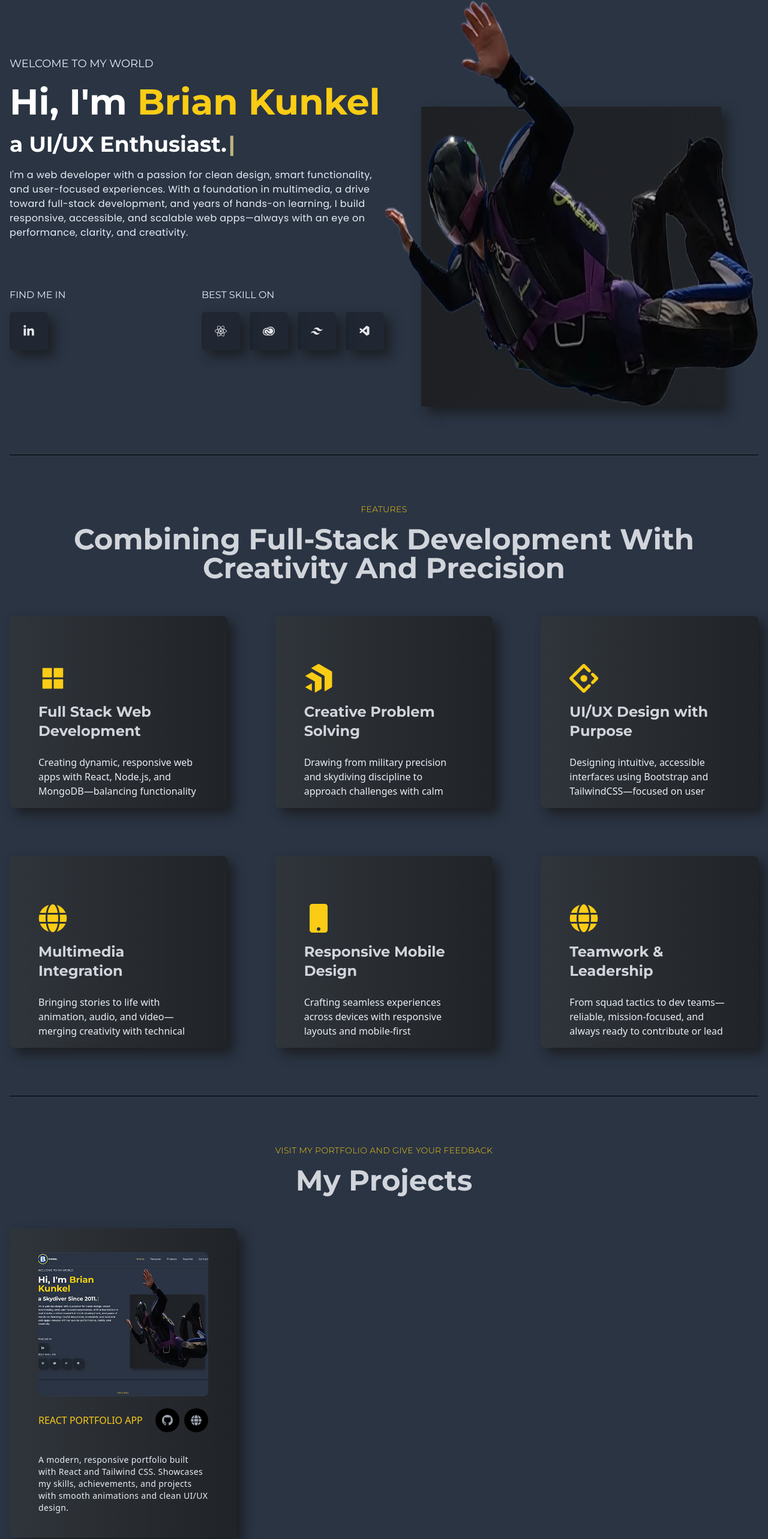
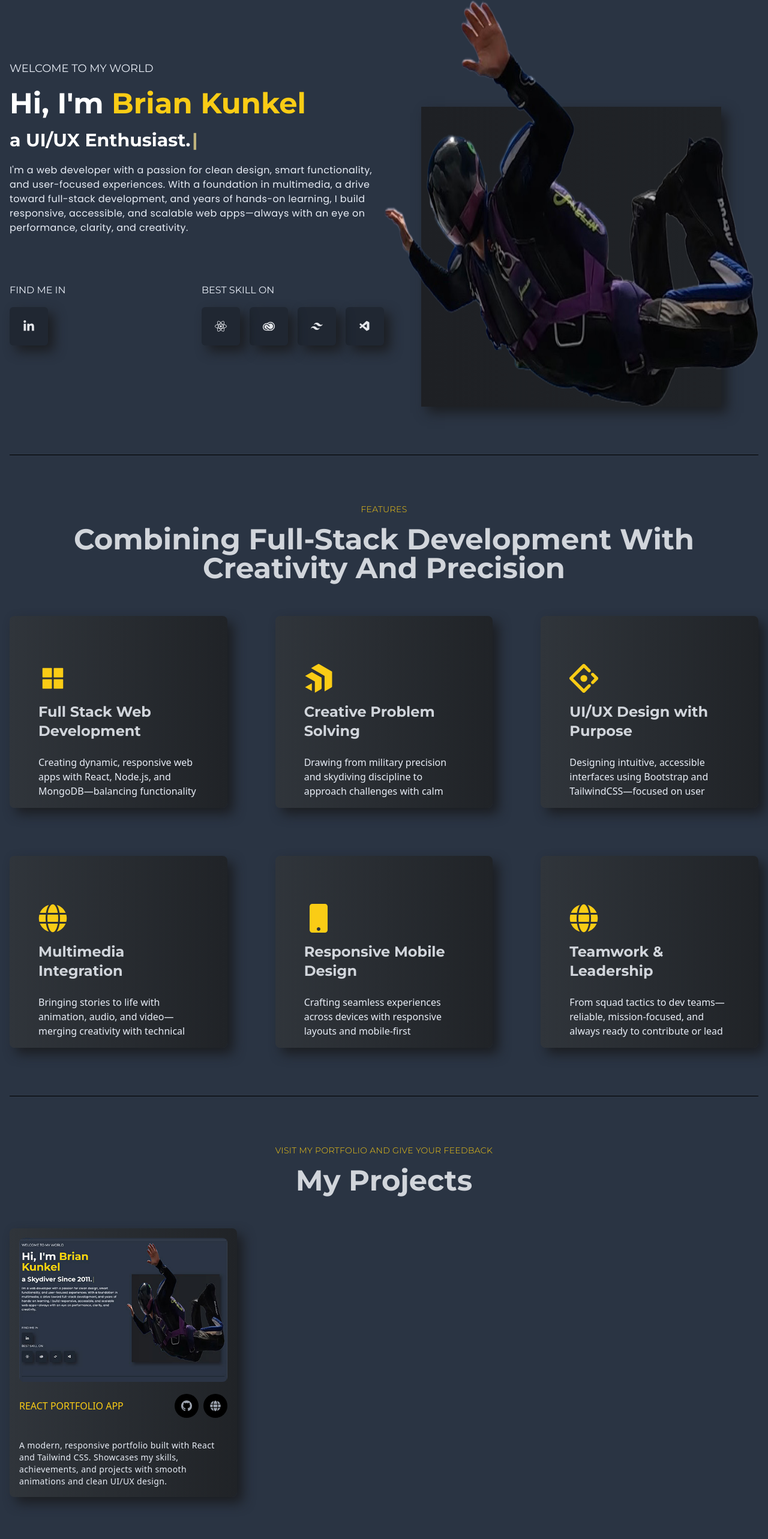
Before and after one commit to Skydiver412/portfolio, a React (Create React App) app: page / in a window 1280 px wide. Shown: the part 138-2704 px from the top of the page at 60% size. Built offline with nearby package versions, Linux system fonts and the light colour scheme.

Commit message:
Personal touches

```diff
--- a/public/index.html
+++ b/public/index.html
@@ -7,8 +7,9 @@
     <meta name="theme-color" content="#000000" />
     <meta
       name="description"
-      content="Web site created using create-react-app"
+      content="From the heat of the kitchen to the world of web development — explore the portfolio of a full-stack developer with a passion for clean code, creative solutions, and continuous growth."
     />
+
     <link rel="apple-touch-icon" href="%PUBLIC_URL%/logo.png" />
     <!--
       manifest.json provides metadata used when your web app is installed on a
--- a/src/components/banner/LeftBanner.js
+++ b/src/components/banner/LeftBanner.js
@@ -23,11 +23,11 @@ const LeftBanner = () => {
     <div className="w-full lgl:w-1/2 flex flex-col gap-20">
       <div className="flex flex-col gap-5">
         <h4 className="text-lg font-normal">WELCOME TO MY WORLD</h4>
-        <h1 className="text-6xl font-bold text-white">
+        <h1 className="text-5xl font-bold text-white">
           Hi, I'm
           <span className="text-designColor capitalize"> Brian Kunkel</span>
         </h1>
-        <h2 className="text-2xl mdl:text-4xl font-bold text-white">
+        <h2 className="text-2xl lg:text-3xl font-bold text-white">
           a <span>{text}</span>
           <Cursor
             cursorBlinking="false"
--- a/src/components/projects/ProjectsCard.js
+++ b/src/components/projects/ProjectsCard.js
@@ -5,7 +5,7 @@ import { FaGlobe } from "react-icons/fa";
 const ProjectsCard = ({ title, des, src, linkGit, linkWeb }) => {
   return (
     <div
-      className="w-full p-4 xl:px-12 h-auto xl:py-10 rounded-lg shadow-shadowOne flex flex-col
+      className="w-full p-4 h-auto rounded-lg shadow-shadowOne flex flex-col
       bg-gradient-to-r from-[#30353b] to-[#202327] group hover:bg-gradient-to-b hover:from-gray-900 hover:bg-gray-900
       transition-colors duration-1000"
     >
```
Also changed, not shown: src/assets/images/logo.png.
